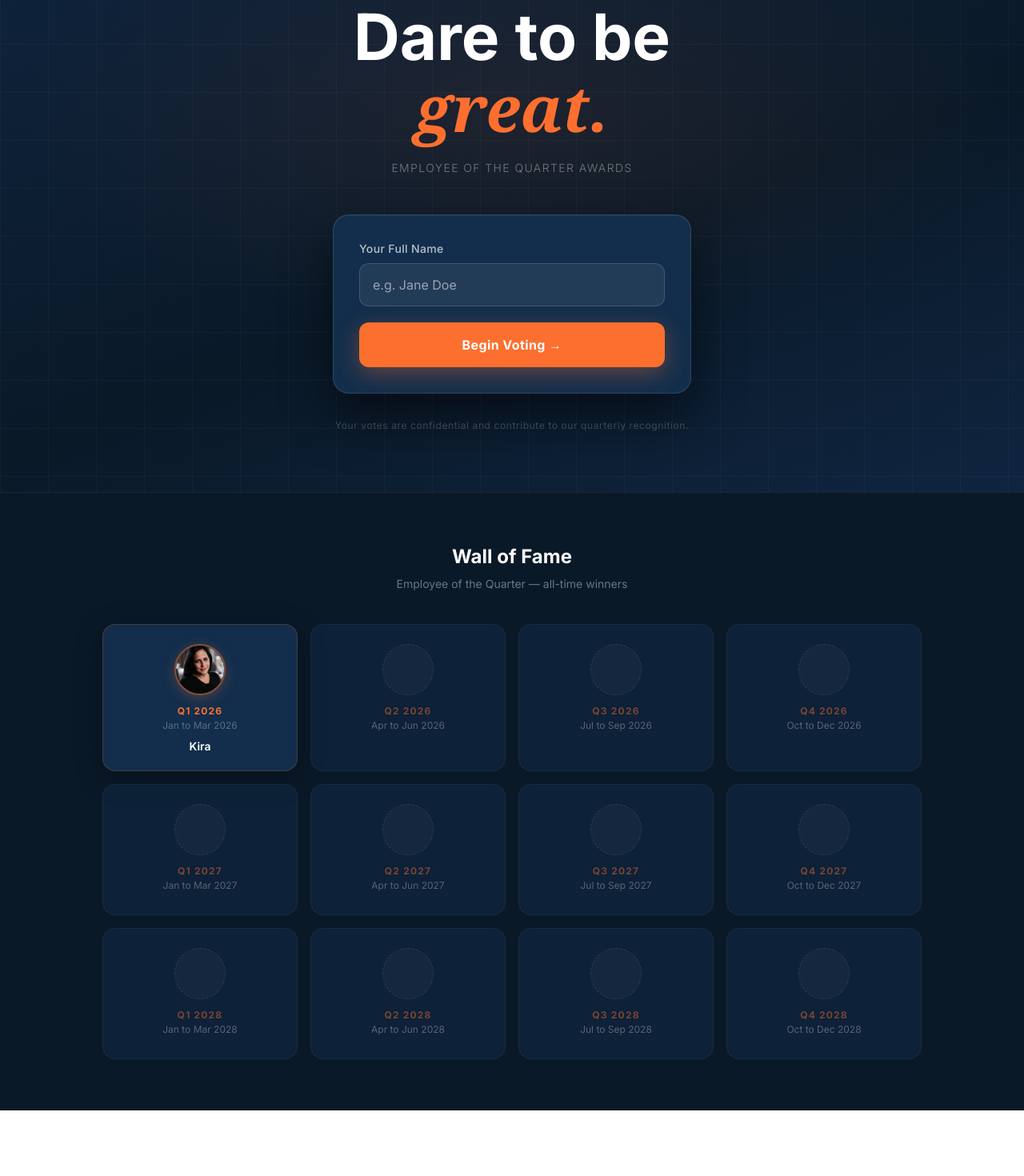
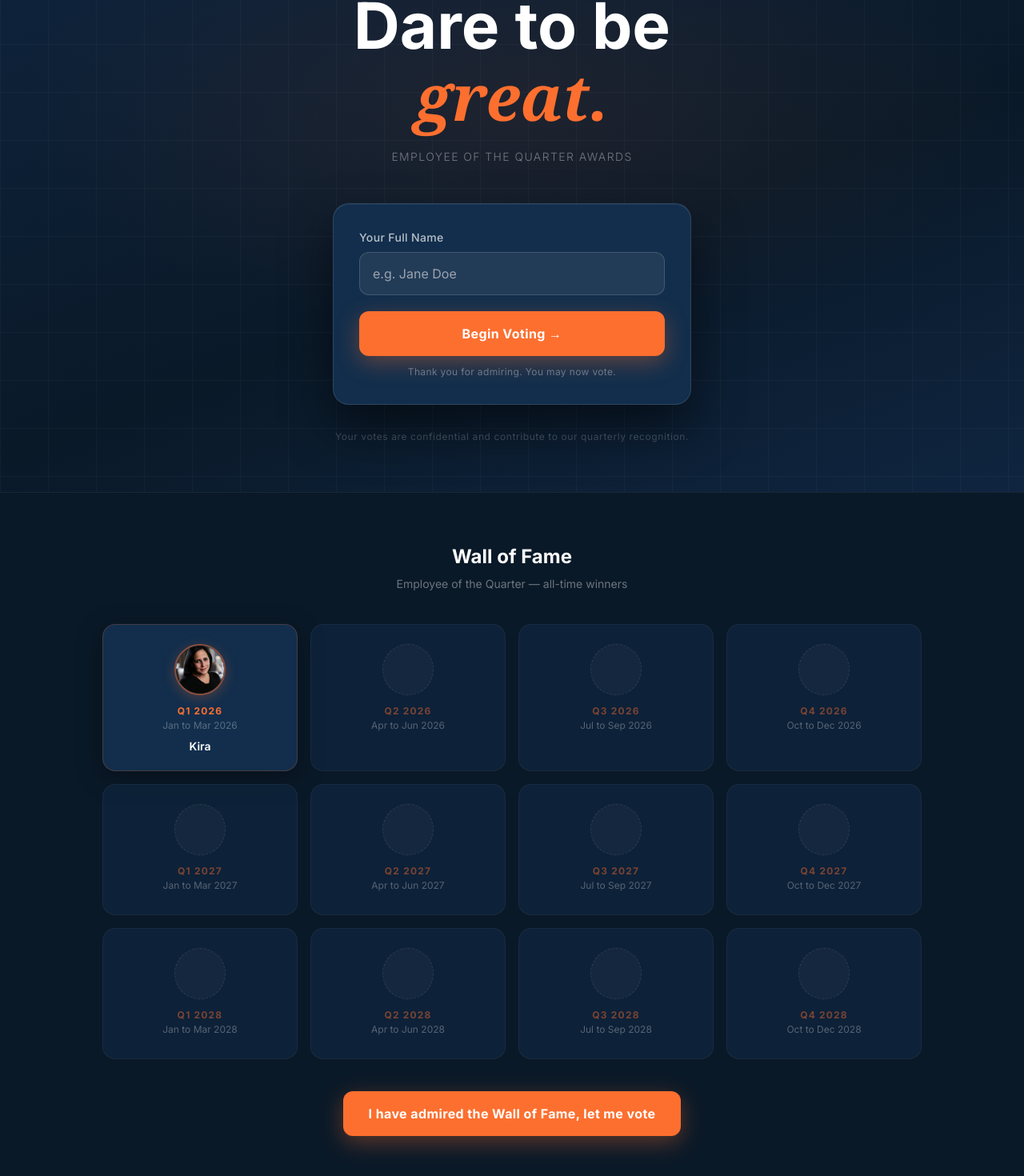
Before and after one commit to MatthewWPC/employee-of-the-month, a Next.js app: page / in a window 1280 px wide. Shown: the part 185-1655 px from the top of the page at 80% size. Before the commit the page ends 1573 px from the top, so only its background shows below. Built offline with nearby package versions, Linux system fonts and the light colour scheme.

Commit message:
Gate voting behind Wall of Fame admiration

```diff
--- a/app/page.tsx
+++ b/app/page.tsx
@@ -1,6 +1,6 @@
 'use client';
 
-import { useState } from 'react';
+import { useEffect, useRef, useState } from 'react';
 import { useRouter } from 'next/navigation';
 import { QUARTERS, type Quarter } from '@/lib/winners';
 
@@ -75,10 +75,26 @@ function WinnerCard({ quarter }: { quarter: Quarter }) {
 }
 
 export default function HomePage() {
-  const [name, setName] = useState('');
+  const [name, setName]       = useState('');
   const [loading, setLoading] = useState(false);
-  const [error, setError] = useState('');
+  const [error, setError]     = useState('');
+  const [admired, setAdmired] = useState(false);
   const router = useRouter();
+
+  const nameInputRef  = useRef<HTMLInputElement>(null);
+  const wallSectionRef = useRef<HTMLElement>(null);
+
+  // Auto-admire once the Wall of Fame section has scrolled into view (≥50% visible)
+  useEffect(() => {
+    const section = wallSectionRef.current;
+    if (!section) return;
+    const observer = new IntersectionObserver(
+      ([entry]) => { if (entry.isIntersecting) setAdmired(true); },
+      { threshold: 0.5 }
+    );
+    observer.observe(section);
+    return () => observer.disconnect();
+  }, []);
 
   const handleBeginVoting = async () => {
     const trimmedName = name.trim();
@@ -112,6 +128,17 @@ export default function HomePage() {
       setLoading(false);
     }
   };
+
+  // Called by the explicit admire button at the bottom of the wall
+  const handleAdmire = () => {
+    setAdmired(true);
+    window.scrollTo({ top: 0, behavior: 'smooth' });
+    // Focus the name input once the scroll has settled
+    setTimeout(() => nameInputRef.current?.focus(), 600);
+  };
+
+  // Shared disabled / muted state for the Begin Voting button
+  const btnDisabled = loading || !admired;
 
   return (
     <>
@@ -180,6 +207,7 @@ export default function HomePage() {
               Your Full Name
             </label>
             <input
+              ref={nameInputRef}
               type="text"
               value={name}
               onChange={(e) => { setName(e.target.value); setError(''); }}
@@ -216,29 +244,39 @@ export default function HomePage() {
 
             <button
               onClick={handleBeginVoting}
-              disabled={loading}
+              disabled={btnDisabled}
               className="w-full font-bold py-4 rounded-xl transition-all duration-200 text-base tracking-wide text-white"
               style={{
-                background: loading ? 'rgba(253,111,47,0.4)' : '#FD6F2F',
-                boxShadow: loading ? 'none' : '0 8px 28px rgba(253,111,47,0.35)',
+                background: btnDisabled ? 'rgba(253,111,47,0.4)' : '#FD6F2F',
+                boxShadow: btnDisabled ? 'none' : '0 8px 28px rgba(253,111,47,0.35)',
               }}
               onMouseEnter={(e) => {
-                if (!loading) {
+                if (!btnDisabled) {
                   e.currentTarget.style.background = '#ff8c52';
                   e.currentTarget.style.transform = 'scale(1.02)';
                   e.currentTarget.style.boxShadow = '0 12px 36px rgba(253,111,47,0.45)';
                 }
               }}
               onMouseLeave={(e) => {
-                e.currentTarget.style.background = loading ? 'rgba(253,111,47,0.4)' : '#FD6F2F';
+                e.currentTarget.style.background = btnDisabled ? 'rgba(253,111,47,0.4)' : '#FD6F2F';
                 e.currentTarget.style.transform = 'scale(1)';
-                e.currentTarget.style.boxShadow = loading ? 'none' : '0 8px 28px rgba(253,111,47,0.35)';
+                e.currentTarget.style.boxShadow = btnDisabled ? 'none' : '0 8px 28px rgba(253,111,47,0.35)';
               }}
               onMouseDown={(e) => { e.currentTarget.style.transform = 'scale(0.98)'; }}
               onMouseUp={(e) => { e.currentTarget.style.transform = 'scale(1.02)'; }}
             >
               {loading ? 'Checking…' : 'Begin Voting →'}
             </button>
+
+            {/* Gate helper line */}
+            <p
+              className="mt-3 text-center text-xs"
+              style={{ color: 'rgba(255,255,255,0.35)', letterSpacing: '0.03em' }}
+            >
+              {admired
+                ? 'Thank you for admiring. You may now vote.'
+                : 'Scroll down and admire the Wall of Fame before you vote.'}
+            </p>
           </div>
 
           <p
@@ -252,6 +290,7 @@ export default function HomePage() {
 
       {/* ── Wall of Fame ─────────────────────────────────────────────────── */}
       <section
+        ref={wallSectionRef}
         className="py-16 px-4"
         style={{
           background: '#0A1928',
@@ -270,6 +309,32 @@ export default function HomePage() {
               <WinnerCard key={q.id} quarter={q} />
             ))}
           </div>
+
+          {/* Admire button */}
+          <div className="mt-10 flex justify-center">
+            <button
+              onClick={handleAdmire}
+              className="font-bold py-4 px-8 rounded-xl transition-all duration-200 text-base tracking-wide text-white"
+              style={{
+                background: '#FD6F2F',
+                boxShadow: '0 8px 28px rgba(253,111,47,0.35)',
+              }}
+              onMouseEnter={(e) => {
+                e.currentTarget.style.background = '#ff8c52';
+                e.currentTarget.style.transform = 'scale(1.02)';
+                e.currentTarget.style.boxShadow = '0 12px 36px rgba(253,111,47,0.45)';
+              }}
+              onMouseLeave={(e) => {
+                e.currentTarget.style.background = '#FD6F2F';
+                e.currentTarget.style.transform = 'scale(1)';
+                e.currentTarget.style.boxShadow = '0 8px 28px rgba(253,111,47,0.35)';
+              }}
+              onMouseDown={(e) => { e.currentTarget.style.transform = 'scale(0.98)'; }}
+              onMouseUp={(e) => { e.currentTarget.style.transform = 'scale(1.02)'; }}
+            >
+              I have admired the Wall of Fame, let me vote
+            </button>
+          </div>
         </div>
       </section>
     </>
```
